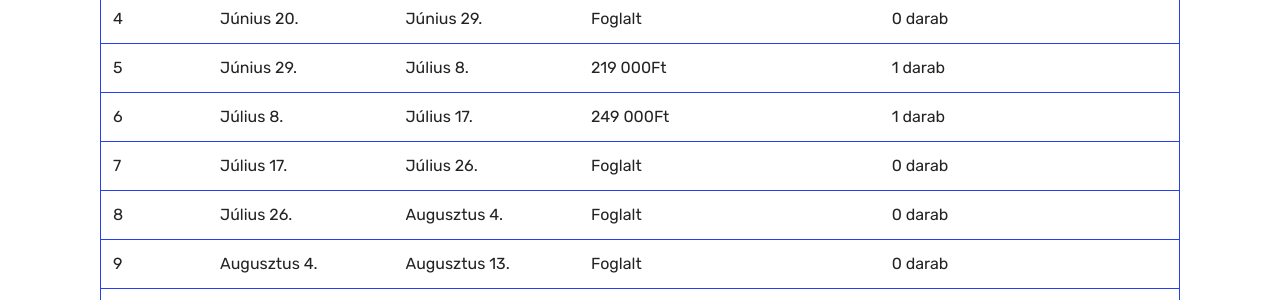
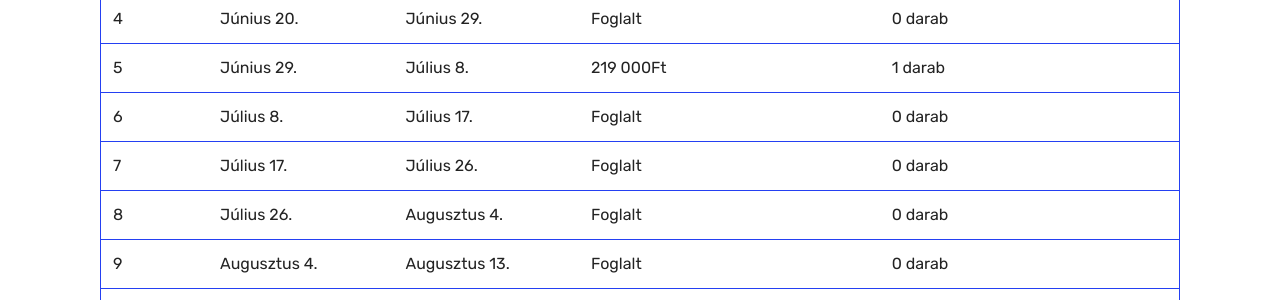
Before and after one commit to marklaszlo9/korinos_new, a Jekyll site: the page built from arak.html, in a window 1280 px wide and 900 px high. Shown: the part 374-674 px from the top of the window. Built offline with Jekyll 4.4.1, drawn with Linux system fonts in a browser that asks for light colours.

Commit message:
6. turnus

```diff
--- a/arak.html
+++ b/arak.html
@@ -63,7 +63,7 @@
               <td class="body-item mbr-fonts-style display-7">3</td><td class="body-item mbr-fonts-style display-7">Június 11.</td><td class="body-item mbr-fonts-style display-7">Június 20.</td><td class="body-item mbr-fonts-style display-7">145 000Ft</td><td class="body-item mbr-fonts-style display-7">1 darab</td></tr><tr>
               <td class="body-item mbr-fonts-style display-7">4</td><td class="body-item mbr-fonts-style display-7">Június 20.</td><td class="body-item mbr-fonts-style display-7">Június 29.</td><td class="body-item mbr-fonts-style display-7">Foglalt</td><td class="body-item mbr-fonts-style display-7">0 darab</td></tr><tr>
               <td class="body-item mbr-fonts-style display-7">5</td><td class="body-item mbr-fonts-style display-7">Június 29.</td><td class="body-item mbr-fonts-style display-7">Július 8.</td><td class="body-item mbr-fonts-style display-7">219 000Ft</td><td class="body-item mbr-fonts-style display-7">1 darab</td></tr><tr>
-              <td class="body-item mbr-fonts-style display-7">6</td><td class="body-item mbr-fonts-style display-7">Július 8.</td><td class="body-item mbr-fonts-style display-7">Július 17.</td><td class="body-item mbr-fonts-style display-7">249 000Ft</td><td class="body-item mbr-fonts-style display-7">1 darab</td></tr><tr>
+              <td class="body-item mbr-fonts-style display-7">6</td><td class="body-item mbr-fonts-style display-7">Július 8.</td><td class="body-item mbr-fonts-style display-7">Július 17.</td><td class="body-item mbr-fonts-style display-7">Foglalt</td><td class="body-item mbr-fonts-style display-7">0 darab</td></tr><tr>
               <td class="body-item mbr-fonts-style display-7">7</td><td class="body-item mbr-fonts-style display-7">Július 17.</td><td class="body-item mbr-fonts-style display-7">Július 26.</td><td class="body-item mbr-fonts-style display-7">Foglalt</td><td class="body-item mbr-fonts-style display-7">0 darab</td></tr><tr>
               <td class="body-item mbr-fonts-style display-7">8</td><td class="body-item mbr-fonts-style display-7">Július 26.</td><td class="body-item mbr-fonts-style display-7">Augusztus 4.</td><td class="body-item mbr-fonts-style display-7">Foglalt</td><td class="body-item mbr-fonts-style display-7">0 darab</td></tr><tr>
               <td class="body-item mbr-fonts-style display-7">9</td><td class="body-item mbr-fonts-style display-7">Augusztus 4.</td><td class="body-item mbr-fonts-style display-7">Augusztus 13.</td><td class="body-item mbr-fonts-style display-7">Foglalt</td><td class="body-item mbr-fonts-style display-7">0 darab</td></tr><tr>
```
